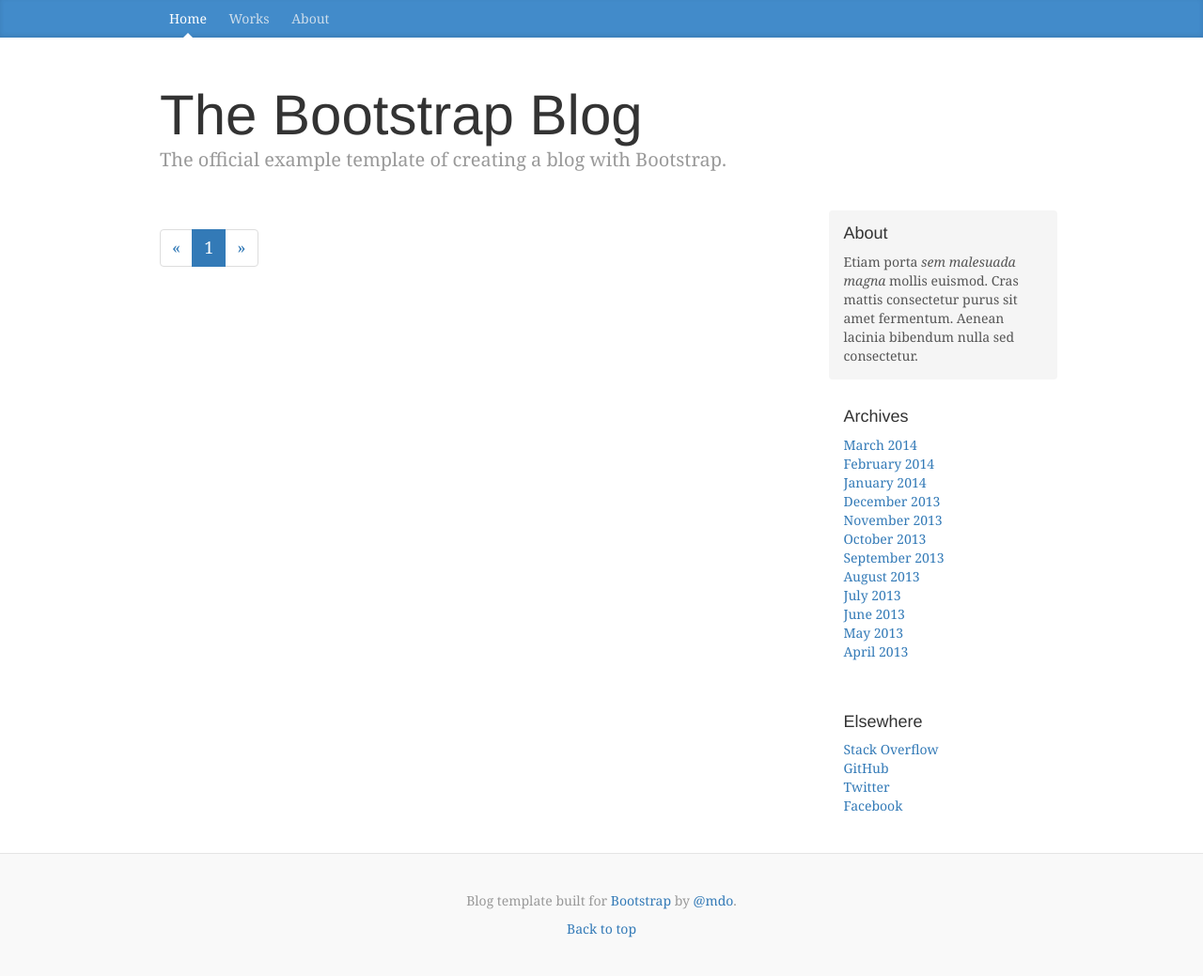
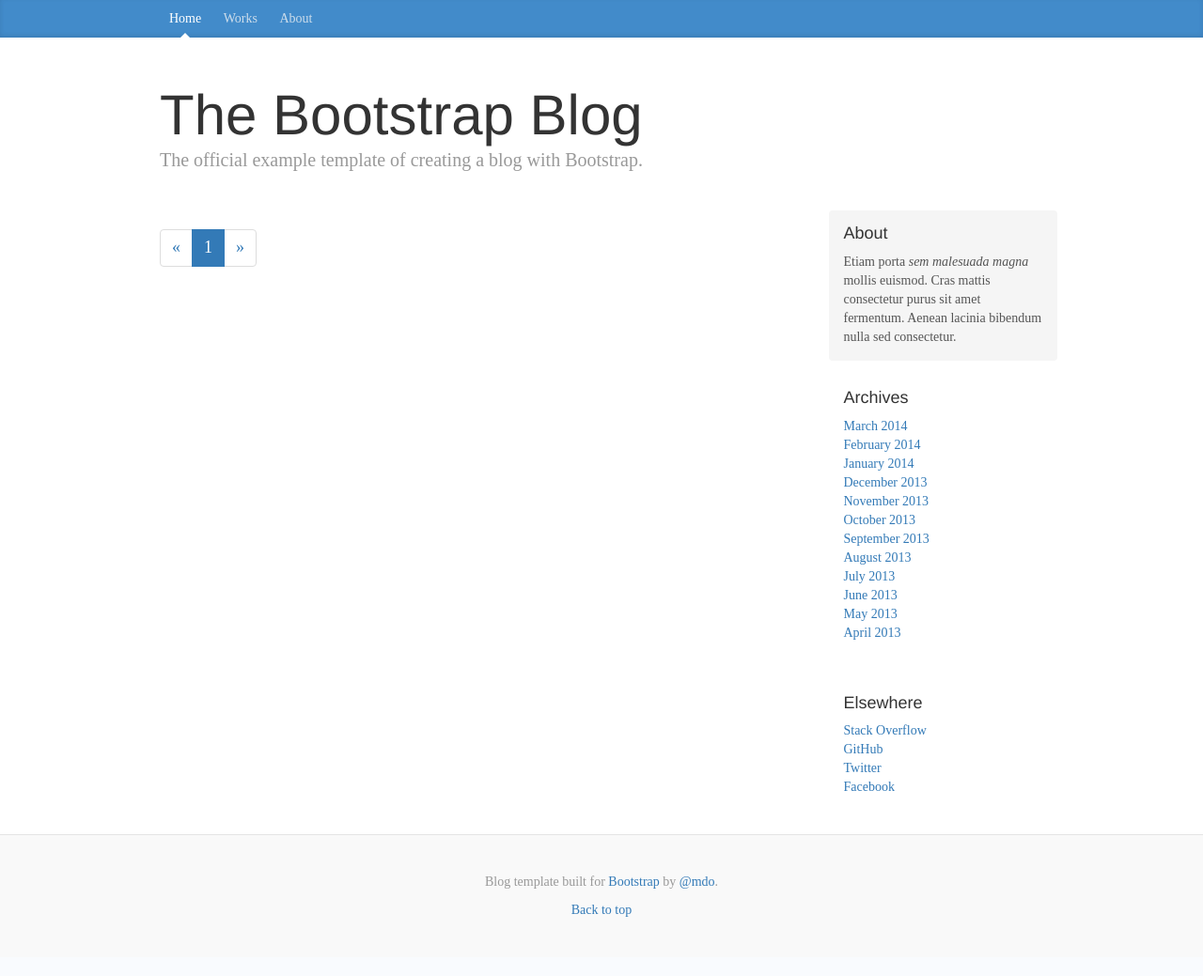
Before and after one commit to knowater521/io, a Django app: page / in a window 1280 px wide. Shown: the whole page at 94% size. After the commit the page ends 976 px from the top, so only its background shows below. Run offline with Django 3.2, Linux system fonts and the light colour scheme; data that the repository does not hold is empty; some libraries are stand-ins or nearby versions.

Commit message:
change font type.
Signed-off-by: xus <xushvai@gmail.com>

```diff
--- a/static/css/blog.css
+++ b/static/css/blog.css
@@ -3,7 +3,7 @@
  */
 
 body {
-  font-family: Georgia, "Times New Roman", Times, serif;
+  font-family: "Times New Roman", Times, serif;
   color: #555;
 }
 
```
